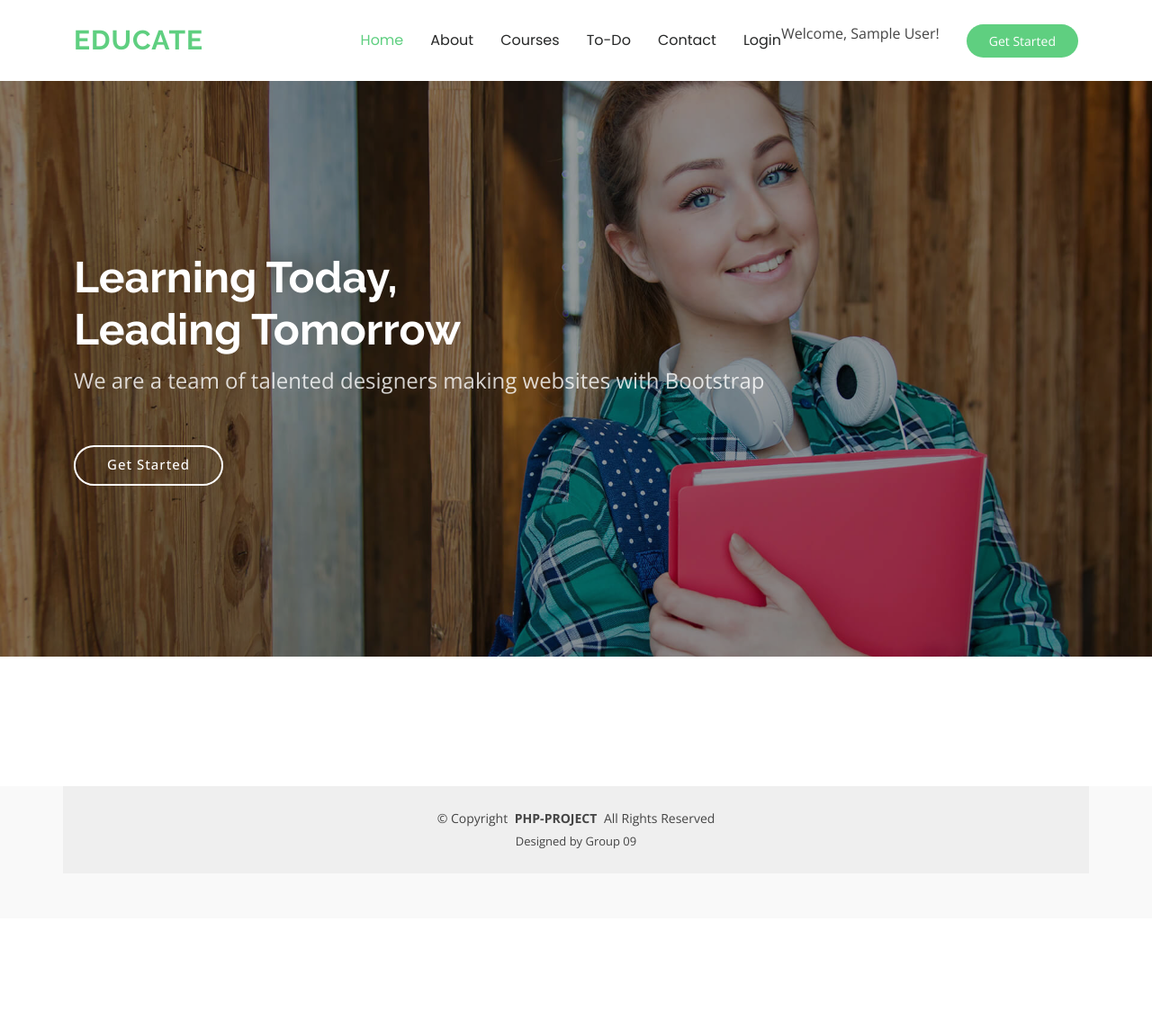
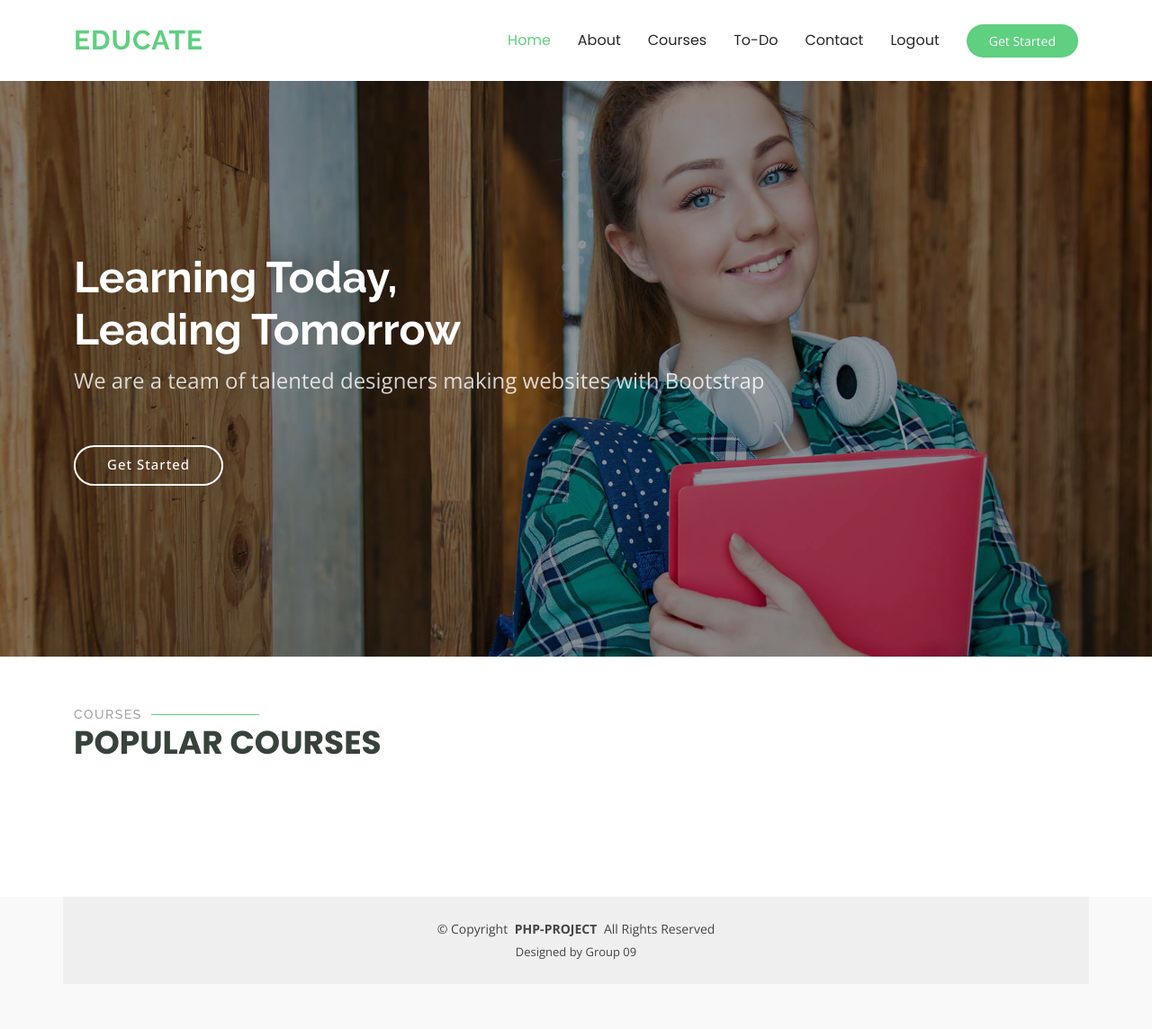
Before and after one commit to JanithaDilsham25/php-project, a PHP site: page /index.php in a window 1280 px wide. Shown: the whole page at 90% size. Before the commit the page ends 971 px from the top, so only its background shows below. Run offline with PHP 8.4, Linux system fonts and the light colour scheme; the visitor is signed in with stand-in values (Sample User, id 1); some libraries are stand-ins or nearby versions.

Commit message:
index.php

```diff
--- a/index.php
+++ b/index.php
@@ -1,15 +1,10 @@
 <?php
 session_start();
-
-// Check if the user is logged in, else redirect to the login page
-if (!isset($_SESSION['email'])) {
-    header("Location: Login/login.php?error=Please log in first");
-    exit();
-}
 ?>
 
 <!DOCTYPE html>
 <html lang="en">
+
 <head>
   <meta charset="utf-8">
   <meta content="width=device-width, initial-scale=1.0" name="viewport">
@@ -24,7 +19,9 @@ if (!isset($_SESSION['email'])) {
   <!-- Fonts -->
   <link href="https://fonts.googleapis.com" rel="preconnect">
   <link href="https://fonts.gstatic.com" rel="preconnect" crossorigin>
-    <link href="https://fonts.googleapis.com/css2?family=Open+Sans:ital,wght@0,300;0,400;0,500;0,600;0,700;0,800;1,300;1,400;1,500;1,600;1,700;1,800&family=Poppins:ital,wght@0,100;0,200;0,300;0,400;0,500;0,600;0,700;0,800;0,900;1,100;1,200;1,300;1,400;1,500;1,600;1,700;1,800;1,900&family=Raleway:ital,wght@0,100;0,200;0,300;0,400;0,500;0,600;0,700;0,800;0,900;1,100;1,200;1,300;1,400;1,500;1,600;1,700;1,800;1,900&display=swap" rel="stylesheet">
+  <link
+    href="https://fonts.googleapis.com/css2?family=Open+Sans:ital,wght@0,300;0,400;0,500;0,600;0,700;0,800;1,300;1,400;1,500;1,600;1,700;1,800&family=Poppins:ital,wght@0,100;0,200;0,300;0,400;0,500;0,600;0,700;0,800;0,900;1,100;1,200;1,300;1,400;1,500;1,600;1,700;1,800;1,900&family=Raleway:ital,wght@0,100;0,200;0,300;0,400;0,500;0,600;0,700;0,800;0,900;1,100;1,200;1,300;1,400;1,500;1,600;1,700;1,800;1,900&display=swap"
+    rel="stylesheet">
 
   <!-- Vendor CSS Files -->
   <link href="Project/assets/vendor/bootstrap/css/bootstrap.min.css" rel="stylesheet">
@@ -54,15 +51,18 @@ if (!isset($_SESSION['email'])) {
           <li><a href="Project/courses.html">Courses</a></li>
           <li><a href="/To-Do/index.php">To-Do</a></li>
           <li><a href="Project/contact.html">Contact</a></li>
+
+          <!-- Conditionally display login or logout based on session -->
+          <?php if (isset($_SESSION['email'])): ?>
+            <!-- If user is logged in, show logout -->
+            <li><a href="Login/logout.php" class="logout">Logout</a></li>
+          <?php else: ?>
+            <!-- If user is not logged in, show login -->
             <li><a href="Login/login.php">Login</a></li>
+          <?php endif; ?>
         </ul>
         <i class="mobile-nav-toggle d-xl-none bi bi-list"></i>
       </nav>
-
-      <div class="user-info">
-        <!-- Display the logged-in user's name -->
-        <p>Welcome, <?php echo $_SESSION['name']; ?>!</p>
-      </div>
 
       <a class="btn-getstarted" href="Project/courses.html">Get Started</a>
 
@@ -70,34 +70,57 @@ if (!isset($_SESSION['email'])) {
   </header>
 
   <main class="main">
+
     <!-- Hero Section -->
     <section id="hero" class="hero section dark-background">
       <img src="Project/assets/img/hero-bg.jpg" alt="" data-aos="fade-in">
+
       <div class="container">
         <h2 data-aos="fade-up" data-aos-delay="100">Learning Today,<br>Leading Tomorrow</h2>
-        <p data-aos="fade-up" data-aos-delay="200">We are a team of talented designers making websites with Bootstrap</p>
+        <p data-aos="fade-up" data-aos-delay="200">We are a team of talented designers making websites with Bootstrap
+        </p>
         <div class="d-flex mt-4" data-aos="fade-up" data-aos-delay="300">
           <a href="Project/courses.html" class="btn-get-started">Get Started</a>
         </div>
       </div>
-    </section>
+
+    </section><!-- /Hero Section -->
+
     <!-- Courses Section -->
     <section id="courses" class="courses section">
-      <!-- Your courses section goes here -->
-    </section>
+
+      <!-- Section Title -->
+      <div class="container section-title" data-aos="fade-up">
+        <h2>Courses</h2>
+        <p>Popular Courses</p>
+      </div><!-- End Section Title -->
+
+      <div class="container">
+
+        <div class="row">
+          <!-- Course items here -->
+        </div>
+
+      </div>
+
+    </section><!-- /Courses Section -->
+
   </main>
 
   <footer id="footer" class="footer position-relative light-background">
+
     <div class="container copyright text-center mt-4">
       <p>© <span>Copyright</span> <strong class="px-1 sitename">PHP-PROJECT</strong> <span>All Rights Reserved</span></p>
       <div class="credits">
         Designed by Group 09
       </div>
     </div>
+
   </footer>
 
   <!-- Scroll Top -->
-  <a href="#" id="scroll-top" class="scroll-top d-flex align-items-center justify-content-center"><i class="bi bi-arrow-up-short"></i></a>
+  <a href="#" id="scroll-top" class="scroll-top d-flex align-items-center justify-content-center"><i
+      class="bi bi-arrow-up-short"></i></a>
 
   <!-- Vendor JS Files -->
   <script src="Project/assets/vendor/bootstrap/js/bootstrap.bundle.min.js"></script>
```
Also changed, not shown: Login/logout.php (added, +7 -0 lines). Lines whose indentation alone changed are shown as unchanged.
